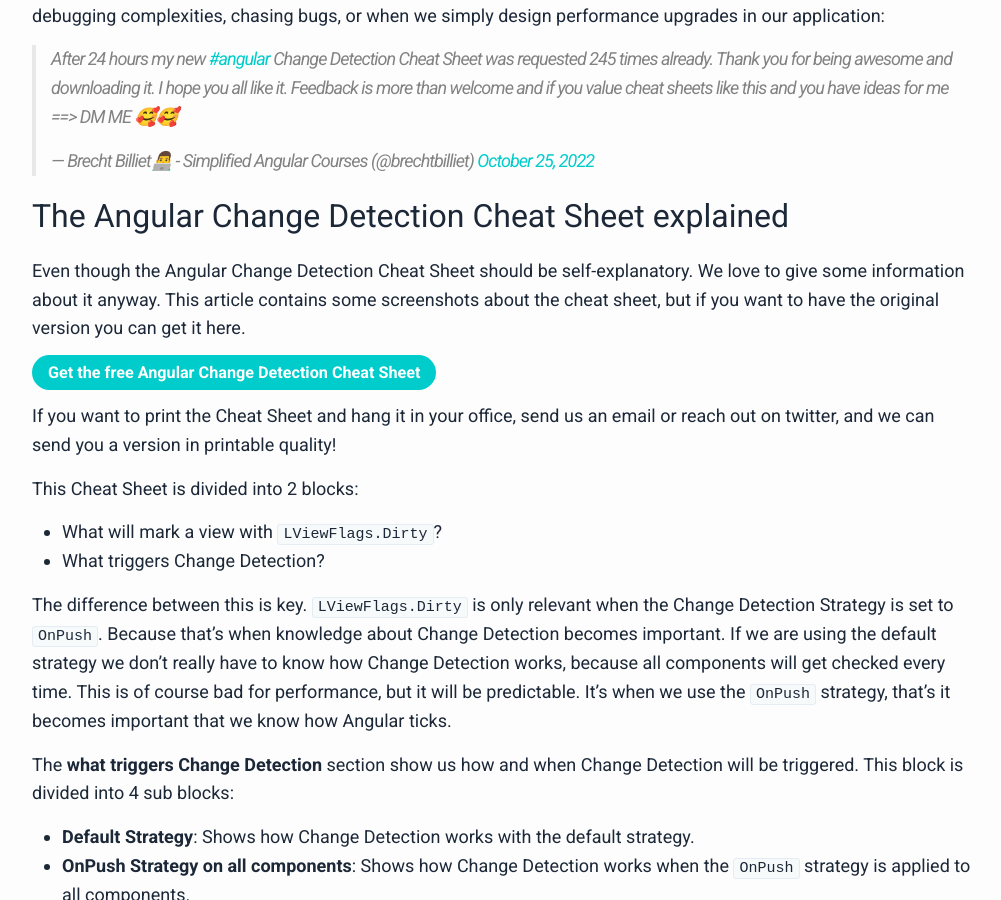
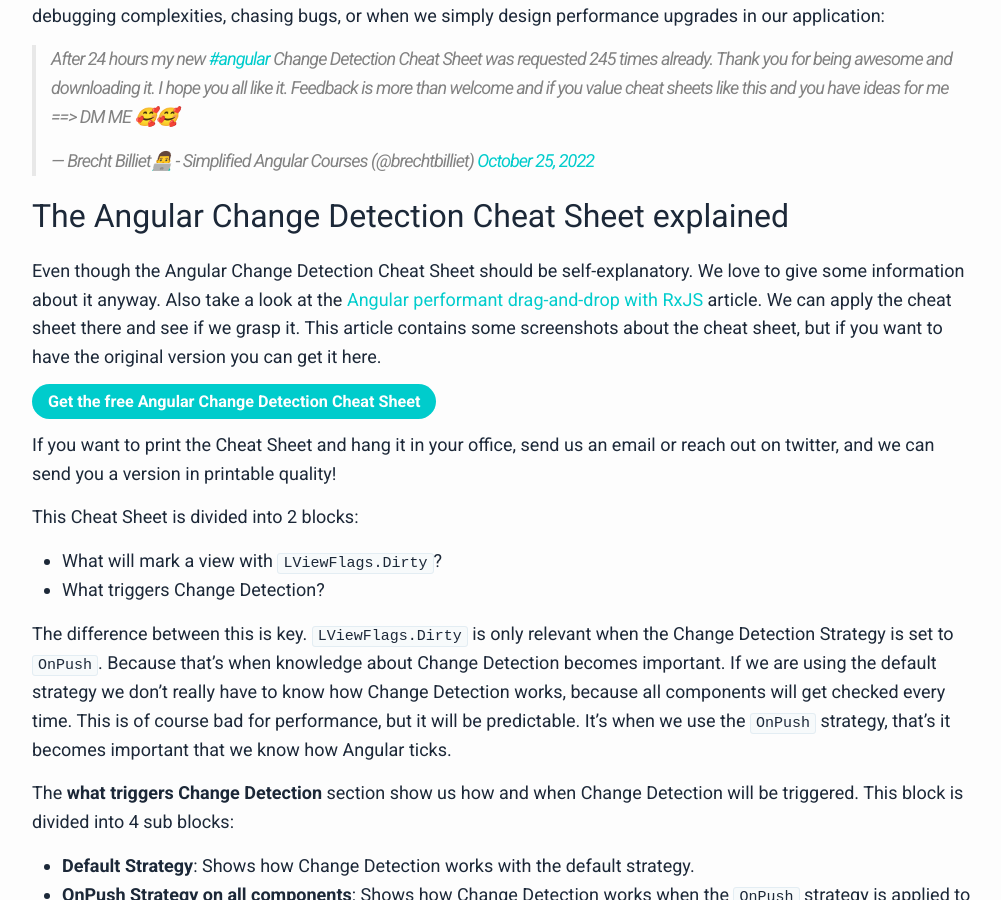
Before and after one commit to simplifiedcourses/simplifiedcourses.github.io, a Jekyll site: the page built from _posts/2022-11-15-angular-change-detection-cheat-sheet-explained.md, in a window 1280 px wide and 900 px high, scrolled down 833 px. Shown: the whole window, without its empty margins (138-1139 px from the left). Built offline with Jekyll 4.4.1, drawn with Linux system fonts in a browser that asks for light colours; a script that is not in the unit is left out; comment, search, counter and statistics services are not loaded.

Commit message:
inner link

```diff
--- a/_posts/2022-11-15-angular-change-detection-cheat-sheet-explained.md
+++ b/_posts/2022-11-15-angular-change-detection-cheat-sheet-explained.md
@@ -18,6 +18,8 @@ application:
 ## The Angular Change Detection Cheat Sheet explained
 
 Even though the Angular Change Detection Cheat Sheet should be self-explanatory. We love to give some information about it anyway.
+Also take a look at the [Angular performant drag-and-drop with RxJS](https://blog.simplified.courses/angular-performant-drag-and-drop-with-rxjs/) article.
+We can apply the cheat sheet there and see if we grasp it.
 This article contains some screenshots about the cheat sheet, but if you want to have the original version you can get it here.
 
 <a style="color: #ffffff;border-color: #00cccc;border-radius: 50px;background-color: #00cccc;font-size: 90%;font-weight: 700;
@@ -132,4 +134,4 @@ If you read this, you will really learn how Angular ticks!
 <blockquote class="twitter-tweet"><p lang="en" dir="ltr">My <a href="https://twitter.com/hashtag/Angular?src=hash&amp;ref_src=twsrc%5Etfw">#Angular</a> Change Detection ebook is ready!<br>It is free for people that subscribe before the 1st of december 2022.<br>✅ Stackblitz examples<br>✅ Links to the actual Angular codebase everywhere<br>✅ Best practices<br>✅ You will learn how Angular ticks<a href="https://t.co/W4kgE2siS6">https://t.co/W4kgE2siS6</a> <a href="https://t.co/p5VFs7pYSQ">pic.twitter.com/p5VFs7pYSQ</a></p>&mdash; Brecht Billiet👨‍💻 - Simplified Angular Courses (@brechtbilliet) <a href="https://twitter.com/brechtbilliet/status/1590989014621818880?ref_src=twsrc%5Etfw">November 11, 2022</a></blockquote> <script async src="https://platform.twitter.com/widgets.js" charset="utf-8"></script>
 
 Get the ebook By clicking on the image below!
-[![](/assets/angular-change-detection-cheat-sheet-explained/ebook.png)](https://www.simplified.courses/free-angular-change-detection-simplified-e-book)
+[![](/assets/angular-change-detection-cheat-sheet-explained/ebook.png)](https://www.simplified.courses/angular-change-detection-simplified-e-book)
```
